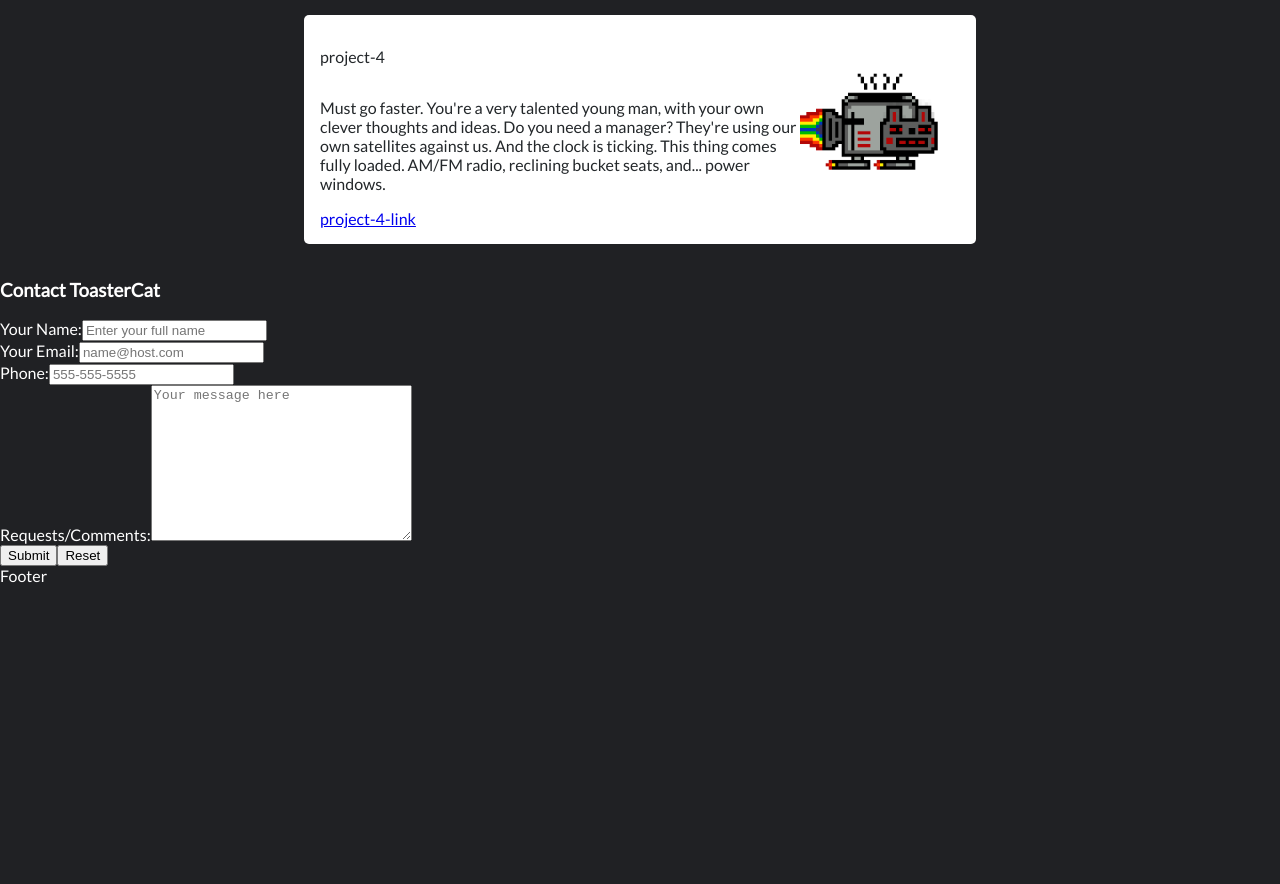
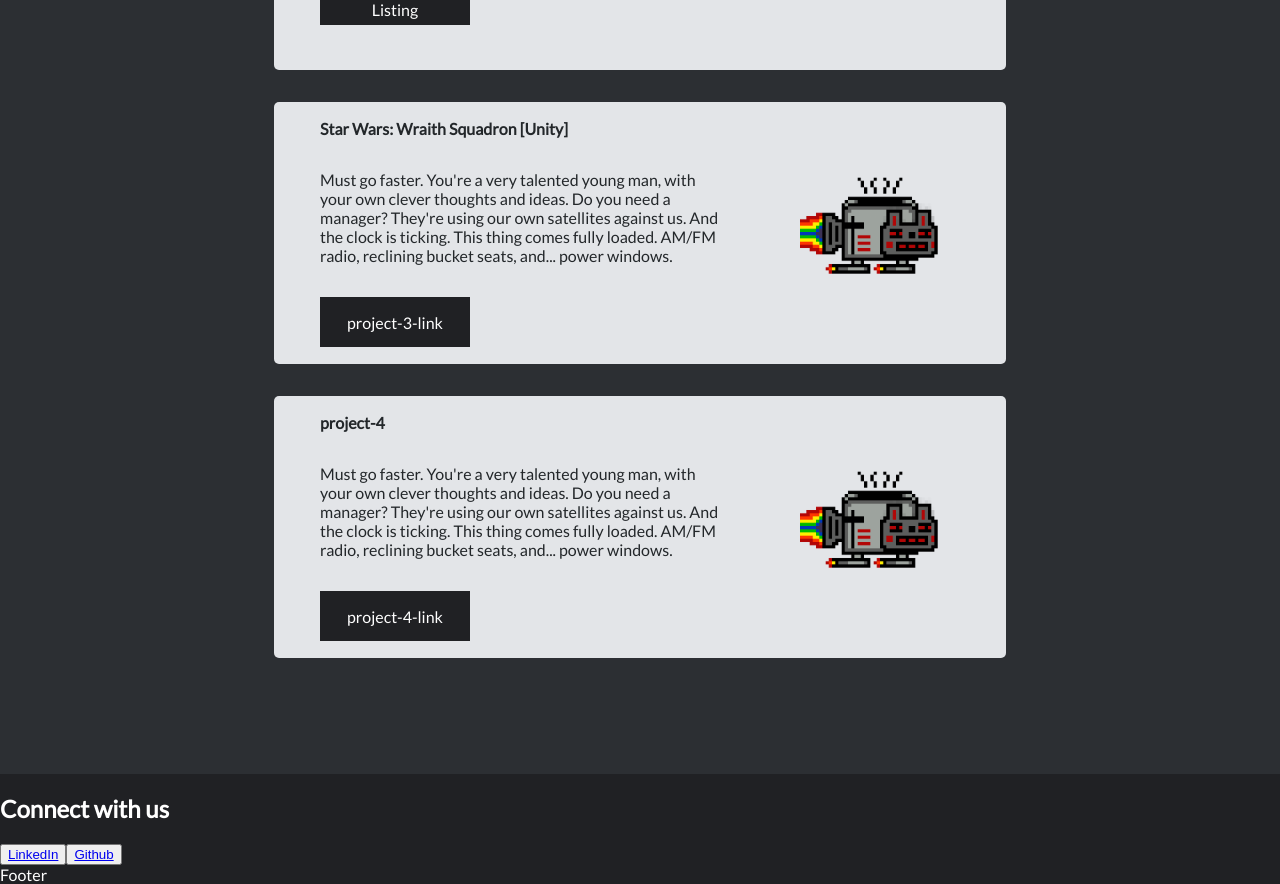
Before and after one commit to ToasterCat/tc-portfolio-site, a React (Create React App) app: page / in a window 1280 px wide. Shown: the part 1746-2630 px from the top of the page. Before the commit the page ends 2331 px from the top, so only its background shows below. Built offline with nearby package versions, Linux system fonts and the light colour scheme.

Commit message:
HOMEPAGE
styled projects section for desktop and replaced contact form with button row, added new UI components for button and section heading

```diff
--- a/src/_base.scss
+++ b/src/_base.scss
@@ -5,6 +5,7 @@ $site-color-gray: #c9d2d8;
 $site-color-light: #2c2f33;
 $color-dark: #333;
 $color-light: #fff;
+$color-light-gray: #e3e5e8;
 $color-almost-black: #23272a;
 $color-orange: #e95420;
 $color-red: #d72c2c;
--- a/src/components/ProjectTile/ProjectTile.scss
+++ b/src/components/ProjectTile/ProjectTile.scss
@@ -7,24 +7,28 @@
 }
 
 .project-tile {
-  background-color: base.$color-light;
+  background-color: base.$color-light-gray;
   color: base.$color-almost-black;
   display: flex;
   flex-direction: row;
   align-items: center;
   justify-content: center;
   border-radius: 5px;
+  width: 700px;
+  height: 230px;
   padding: 1rem;
   margin: 1rem;
   transition: all 0.5s ease; /* back to normal */
+
+  p {
+    width: 400px;
+  }
 }
 
 .project-tile:hover {
   transform: translate3D(0, -1px, 0) scale(1.03); /* move up slightly and zoom in */
-  box-shadow: 8px 10px 10px rgba(39, 44, 49, 0.07),
-    1px 6px 12px rgba(39, 44, 49, 0.04);
+  box-shadow: 8px 10px 10px base.$color-red, 1px 6px 12px base.$color-red;
   transition: all 0.4s ease; /* zoom in */
-  cursor: pointer;
 }
 
 .project-details {
@@ -32,8 +36,44 @@
   flex-direction: column;
   justify-content: center;
   width: 30rem;
+
+  h4 {
+    margin: 0;
+  }
+
+  p {
+    padding: 1rem 0rem;
+  }
 }
 
 .project-img img {
   width: 10rem;
 }
+
+.project-links {
+  display: flex;
+  flex-direction: row;
+  justify-content: flex-start;
+  align-items: center;
+  a {
+    display: flex;
+    flex-direction: row;
+    align-items: center;
+    justify-content: center;
+    text-align: center;
+    background-color: base.$site-color-dark;
+    color: white;
+    text-decoration: none;
+    width: 150px;
+    height: 50px;
+    transition: all 0.4s ease;
+  }
+
+  a:hover {
+    background-color: base.$color-red;
+    color: base.$color-light;
+    border-radius: 5px;
+    transition: all 0.4s ease; /* zoom in */
+    cursor: pointer;
+  }
+}
--- a/src/components/ProjectTile/ProjectTile.tsx
+++ b/src/components/ProjectTile/ProjectTile.tsx
@@ -12,7 +12,7 @@ export default function ProjectTile(props: ProjectTileProps) {
     <div className="project-tile-container">
       <div className="project-tile">
         <div className="project-details">
-          <p>{props.project.projectDetails.name}</p>
+          <h4>{props.project.projectDetails.name}</h4>
           <p>{props.project.projectDetails.description}</p>
           <div className="project-links">
             {props.project.projectDetails.links.map((link) => {
--- /dev/null
+++ b/src/components/UI/ExternalLinkButton/ExternalLinkButton.tsx
@@ -0,0 +1,19 @@
+import React from 'react';
+
+interface ExternalLinkButtonProps {
+  linkTo: string;
+  text: string;
+}
+
+export default function ExternalLinkButton(props: ExternalLinkButtonProps) {
+  return (
+    <button className="external-button">
+      {props.linkTo && (
+        <a href={props.linkTo} target="_blank" rel="noopener noreferrer">
+          {props.text}
+        </a>
+      )}
+      {!props.linkTo && props.text}
+    </button>
+  );
+}
--- /dev/null
+++ b/src/components/UI/SectionHeading/SectionHeading.tsx
@@ -0,0 +1,10 @@
+import React from 'react';
+
+interface SectionHeadingProps {
+  styleClass: string;
+  heading: string;
+}
+
+export default function SectionHeading(props: SectionHeadingProps) {
+  return <h2 className={props.styleClass}>{props.heading}</h2>;
+}
--- /dev/null
+++ b/src/containers/ContactSection/ContactSection.tsx
@@ -0,0 +1,24 @@
+import React from 'react';
+import SectionHeading from '../../components/UI/SectionHeading/SectionHeading';
+import ExternalLinkButton from '../../components/UI/ExternalLinkButton/ExternalLinkButton';
+
+export default function ContactInfoBar() {
+  return (
+    <section className="contact-section">
+      <SectionHeading
+        heading={'Connect with us'}
+        styleClass={'contact-heading'}
+      />
+      <div className="contact-button-group">
+        <ExternalLinkButton
+          text={'LinkedIn'}
+          linkTo={'https://www.linkedin.com/in/dirk-hortensius/'}
+        />
+        <ExternalLinkButton
+          text={'Github'}
+          linkTo={'https://github.com/Dirker27'}
+        />
+      </div>
+    </section>
+  );
+}
--- /dev/null
+++ b/src/containers/ProjectSection/ProjectSection.scss
@@ -0,0 +1,19 @@
+@use '../../base';
+
+.projects-section {
+  display: flex;
+  flex-direction: column;
+  padding: 100px 0px;
+  background-color: base.$site-color-light;
+
+  h2 {
+    text-align: center;
+    font-size: base.$large-heading;
+  }
+}
+
+.projects-container {
+  display: flex;
+  flex-flow: row wrap;
+  justify-content: center;
+}
--- a/src/containers/ProjectSection/ProjectSection.tsx
+++ b/src/containers/ProjectSection/ProjectSection.tsx
@@ -1,14 +1,17 @@
 import React from 'react';
 import ProjectTile from '../../components/ProjectTile/ProjectTile';
 import PROJECTS from '../../PROJECTS';
+import './ProjectSection.scss';
 
 export default function ProjectSection() {
   return (
-    <section className="projects">
+    <section className="projects-section">
       <h2>Projects</h2>
-      {PROJECTS.map((project) => (
-        <ProjectTile project={project} />
-      ))}
+      <div className="projects-container">
+        {PROJECTS.map((project) => (
+          <ProjectTile project={project} />
+        ))}
+      </div>
     </section>
   );
 }
--- a/src/routes/Homepage/Homepage.tsx
+++ b/src/routes/Homepage/Homepage.tsx
@@ -1,10 +1,10 @@
 import React from 'react';
 
-import ContactForm from '../../components/ContactForm/ContactForm';
 import HeroSection from '../../containers/HeroSection/HeroSection';
 import TileSection from '../../containers/TileSection/TileSection';
 import './Homepage.scss';
 import ProjectSection from '../../containers/ProjectSection/ProjectSection';
+import ContactInfoBar from '../../containers/ContactSection/ContactSection';
 
 export default function Homepage() {
   return (
@@ -29,9 +29,7 @@ export default function Homepage() {
         ]}
       />
       <ProjectSection />
-      <section className="homepage-contact">
-        <ContactForm />
-      </section>
+      <ContactInfoBar />
     </React.Fragment>
   );
 }
```
Also changed, not shown: 1 other file (tests, documents, lock files or other folders).
